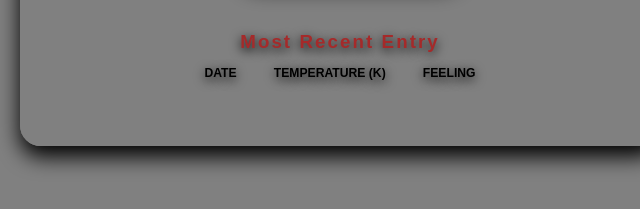
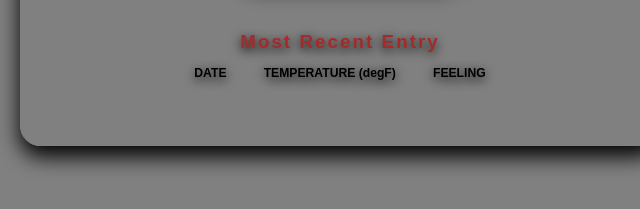
Before and after one commit to AyodeleOduba/Realtime-Weather-Journal-App, a plain HTML site: page website/index.html in a window 1280 px wide. Shown: the part 571-780 px from the top of the page, 300-940 px from the left. Drawn offline with Linux system fonts and the light colour scheme.

Commit message:
Add files via upload

```diff
--- a/website/index.html
+++ b/website/index.html
@@ -28,7 +28,7 @@
       </form>
       <div class="holder entry">
         <h2 class="entrytitle"><div contenteditable><span style="color:brown">Most Recent Entry</span></div></h2>
-        <h3 class="entrydescription"><div contenteditable><span style="color: black">DATE &nbsp; &nbsp; &nbsp; &nbsp; &nbsp;     TEMPERATURE (K) &nbsp; &nbsp; &nbsp; &nbsp; &nbsp;    FEELING</span></div></h3>
+        <h3 class="entrydescription"><div contenteditable><span style="color: black">DATE &nbsp; &nbsp; &nbsp; &nbsp; &nbsp;     TEMPERATURE (degF) &nbsp; &nbsp; &nbsp; &nbsp; &nbsp;    FEELING</span></div></h3>
         <div id="entryholder">
             <!-- the date is dynamically updated-->
             <div id="date"></div>
```
